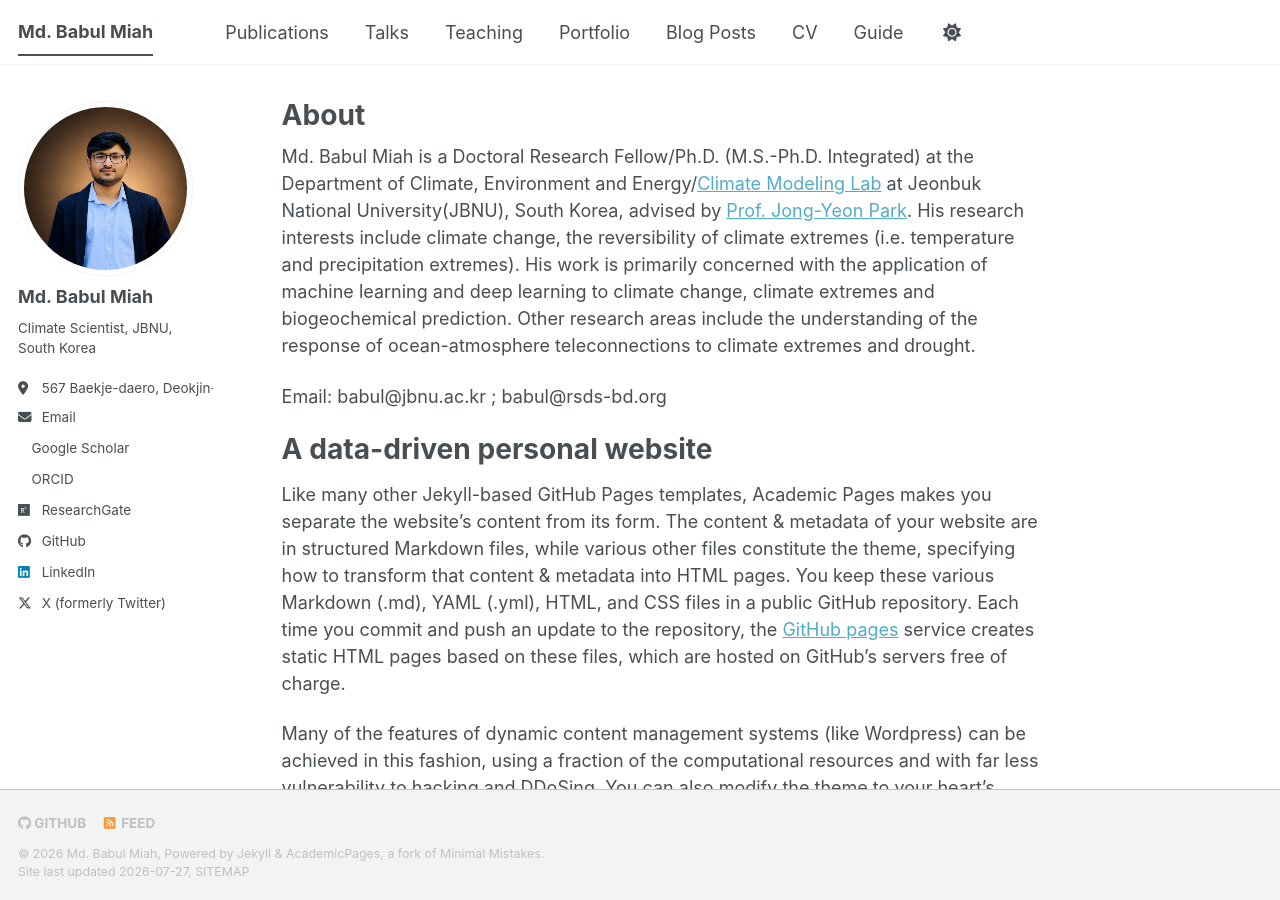
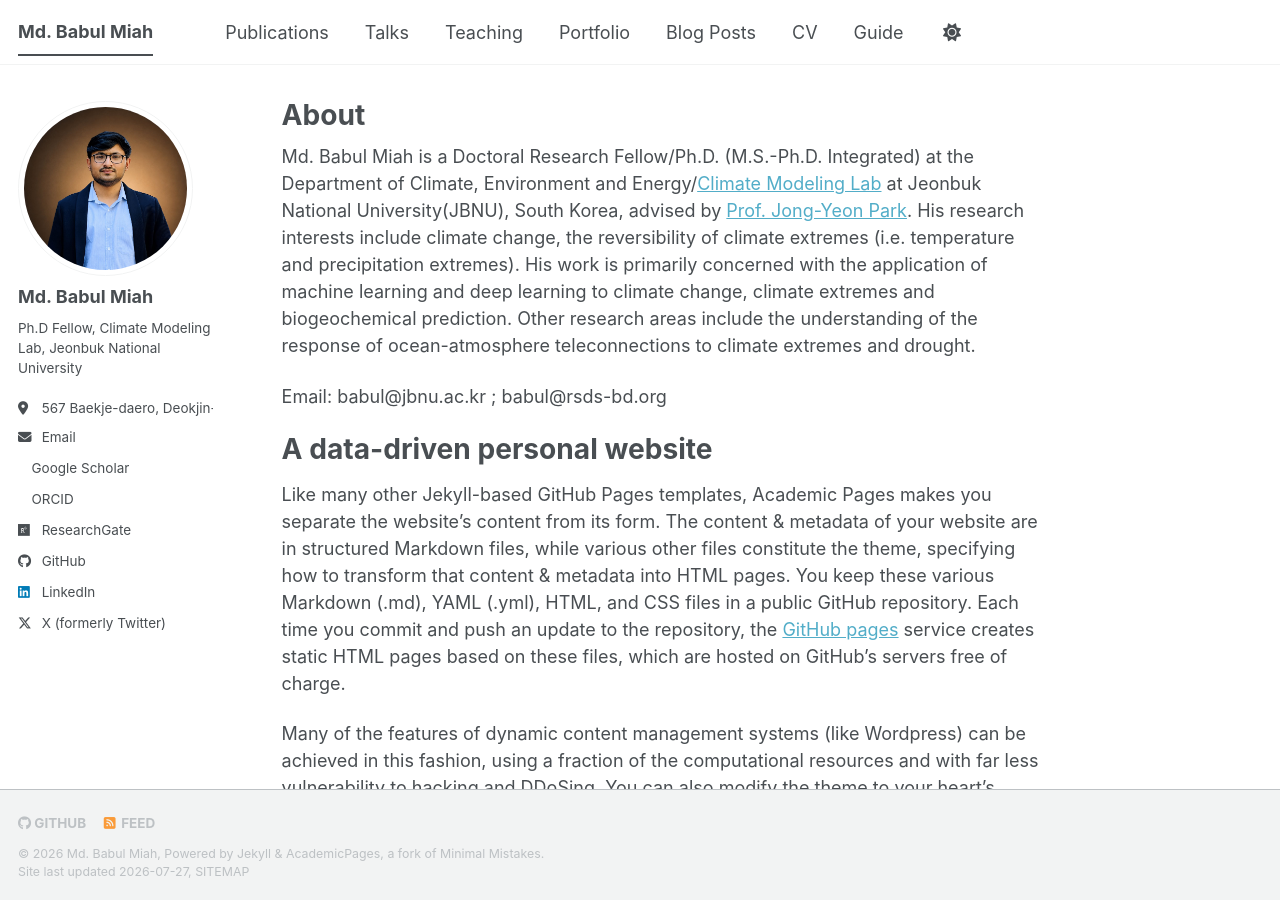
Before and after one commit to mbm-phd/mbm-phd.github.io, a Jekyll site: the page built from _pages/about.md, in a window 1280 px wide and 900 px high. Built offline with Jekyll 4.4.1, drawn with Linux system fonts in a browser that asks for light colours; a style sheet for code colours, icons or effects is not loaded.

Commit message:
Update author bio in _config.yml

```diff
--- a/_config.yml
+++ b/_config.yml
@@ -18,7 +18,7 @@ author:
   # Biographic information
   name: "Md. Babul Miah"
   avatar: "profile.png" # পরবর্তীতে আপনার ছবি এই নামে images ফোল্ডারে দেবেন
-  bio: "Climate Scientist, JBNU, South Korea"
+  bio: "Ph.D Fellow, Climate Modeling Lab, Jeonbuk National University"
   location: "567 Baekje-daero, Deokjin-gu, Jeonju-si, Jeollabuk-do, 54896 Republic of Korea"
   email            : "babul@jbnu.ac.kr"
 
```
